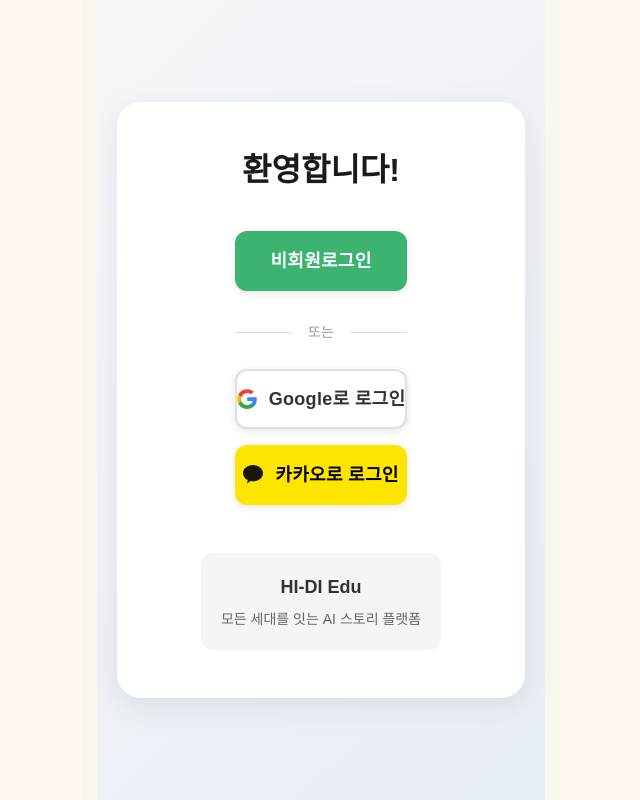
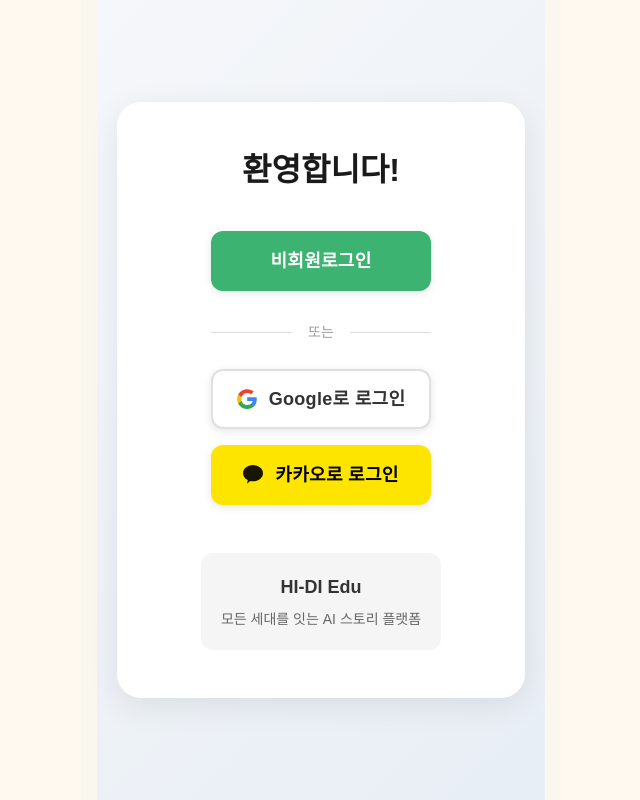
Before and after one commit to sunsudun25-cloud/hidi-story-maker, a React (Vite) app: page /onboarding in a window 1280 px wide. Shown: the whole page, without its empty margins (319-959 px from the left). Built offline with nearby package versions, Linux system fonts and the light colour scheme.

Commit message:
Design: Adjust button width to match footer box size
- Button max-width: 380px (회사 로고 박스 크기)
- Add padding: 0 24px (텍스트와 버튼 경계 간격 확보)
- Center align buttons
- 더 균형잡힌 레이아웃

```diff
--- a/src/pages/OnboardingLogin.css
+++ b/src/pages/OnboardingLogin.css
@@ -50,15 +50,18 @@
   display: flex;
   flex-direction: column;
   gap: 20px;
+  align-items: center;
 }
 
 /* 공통 버튼 스타일 */
 .onboarding-btn {
   width: 100%;
+  max-width: 380px;
   display: flex;
   align-items: center;
   justify-content: center;
   gap: 12px;
+  padding: 0 24px;
   border: none;
   border-radius: 12px;
   cursor: pointer;
```
